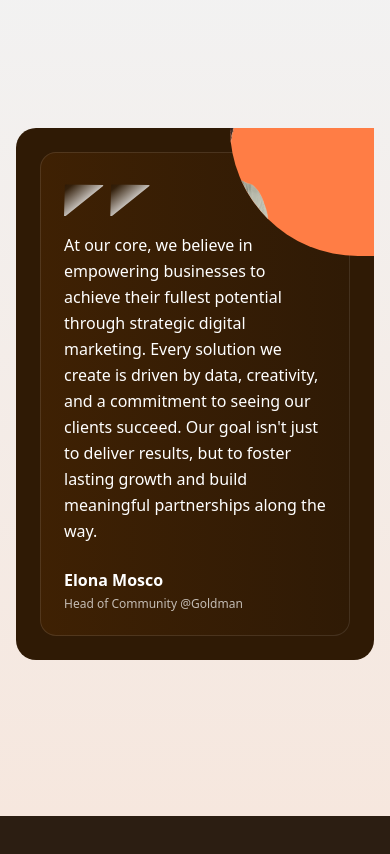
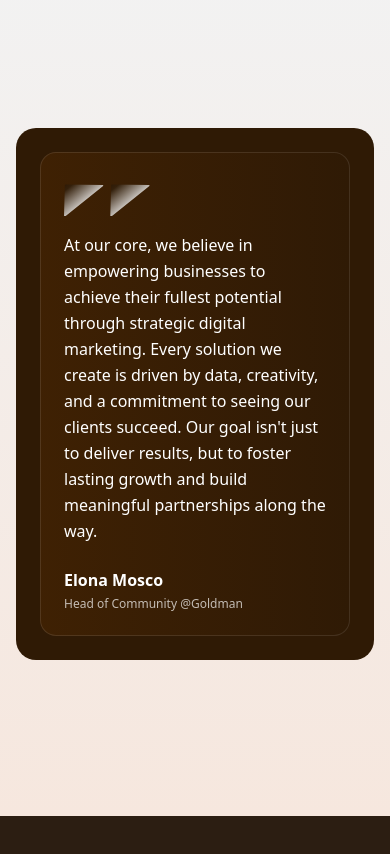
Before and after one commit to TamimOp/Xoegan_DigitalMarketing, a Next.js app: page / in a window 390 px wide. Shown: the part 5660-6514 px from the top of the page. Built offline with nearby package versions, Linux system fonts and the light colour scheme; a web font is replaced by a local one.

Commit message:
feat: Update profile image visibility in FinalMessage component for responsive design

```diff
--- a/components/FinalMessage.tsx
+++ b/components/FinalMessage.tsx
@@ -96,7 +96,7 @@ const FinalMessage = () => {
       >
         {/* Profile image - positioned absolute top-right on the #2F1A05 div */}
         <motion.div
-          className="absolute top-0 right-0 w-36 h-32 sm:w-48 sm:h-40 md:w-56 md:h-48 lg:w-64 lg:h-56 overflow-hidden rounded-bl-[250px] sm:rounded-bl-[350px] lg:rounded-bl-[505px] bg-[#FF7D45] z-50"
+          className="hidden sm:block absolute top-0 right-0 w-48 h-40 md:w-56 md:h-48 lg:w-64 lg:h-56 overflow-hidden rounded-bl-[350px] lg:rounded-bl-[505px] bg-[#FF7D45] z-50"
           variants={profileVariants}
         >
           <motion.div
```
